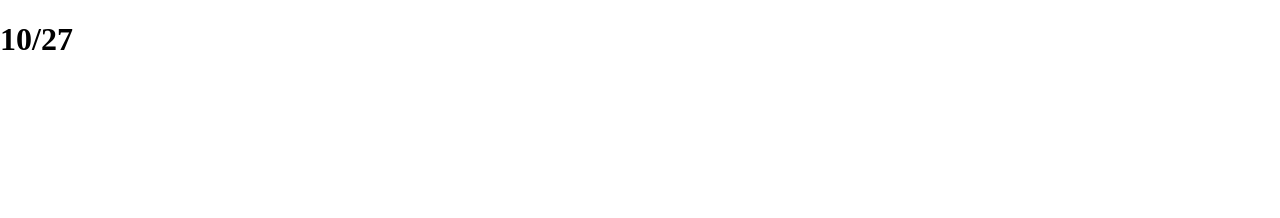
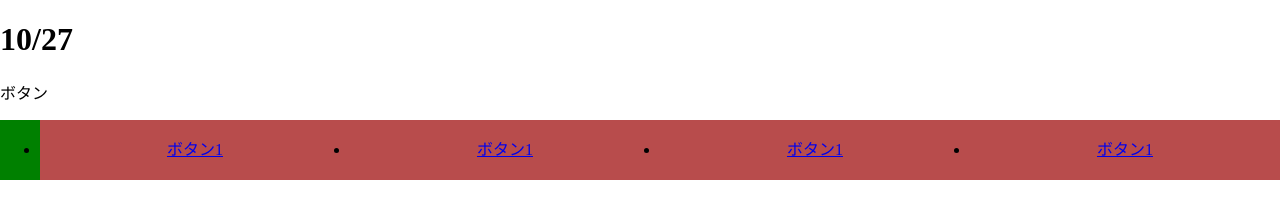
Before and after one commit to suuunaru/suuunaru.github.io, a plain HTML site: page index.html in a window 1280 px wide. Drawn offline with Linux system fonts and the light colour scheme.

Commit message:
自由に

```diff
--- a/index.html
+++ b/index.html
@@ -5,17 +5,58 @@
     <meta name="viewport" content="width=device-width, initial-scale=1.0">
     <title>gtihub-uploade</title>
     <style>
-        html,body,ul,li{
+        html,body{
             margin: 0;
             padding: 0;
         }
+        .box{
+            width: 100%;
+            height: 300px;
+            background-color: cadetblue;
+            transform: translate(100%);/* 一個分ずれる */
+            transition: 0.6s;
+        }
+        #check{
+            display: none;
+        }
+        #check:checked ~ .g-nav{
+            transform: translate(0,0);
+        }
+        .g-nav{
+            width: 100%;
+            height: 60px;
+            background-color: green;
+        }
+        .g-nav>ul{
+
+            display: flex;
+            justify-content: space-between;
+            text-align: center;
+        }
+        .g-nav li{
+            width: 25%;
+            height: 60px;
+            background-color: rgb(184, 76, 76);
+        }
+        .g-nav a{
+            text-align: center;
+            line-height: 60px;
+        }
+
     </style>
 </head>
 
 <body>
-    <header>
         <h1>10/27</h1>
-    </header>
-
+        <input type="checkbox" id="check">
+        <label for="check"><p>ボタン</p></label>
+        <nav class="g-nav">
+            <ul>
+             <li><a href="#">ボタン1</a></li>
+             <li><a href="#">ボタン1</a></li>
+             <li><a href="#">ボタン1</a></li>
+             <li><a href="#">ボタン1</a></li>
+            </ul>
+        </nav>
 </body>
 </html>
```
